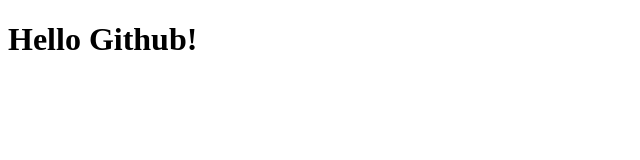
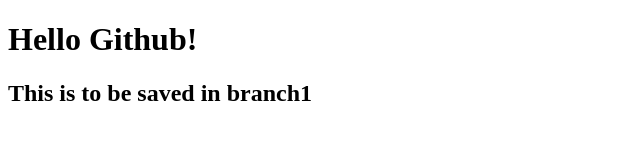
Before and after one commit to Subash792/git-tutorial, a plain HTML site: page index.html in a window 1280 px wide. Shown: the whole page, without its empty margins (0-640 px from the left). Drawn offline with Linux system fonts and the light colour scheme.

Commit message:
Added h2 in branch1.

```diff
--- a/index.html
+++ b/index.html
@@ -8,6 +8,7 @@
 </head>
 <body>
     <h1>Hello Github!</h1>
+    <h2> This is to be saved in branch1</h2>
 
 </body>
 </html>
```
